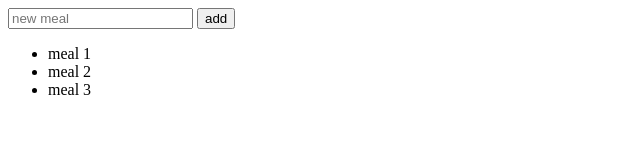
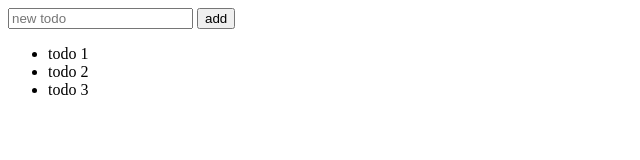
Before and after one commit to stevemu/awstest, a website: page static/index.html in a window 1280 px wide. Shown: the full height of the page, 0-640 px from the left. Drawn offline with Linux system fonts and the light colour scheme; no server answers.

Commit message:
add frontend

```diff
--- a/static/index.html
+++ b/static/index.html
@@ -2,12 +2,12 @@
   <head></head>
   <body>
     <h1 id="host"></h1>
-    <input type="text" placeholder="new meal" />
+    <input type="text" placeholder="new todo" />
     <button>add</button>
     <ul>
-      <li>meal 1</li>
-      <li>meal 2</li>
-      <li>meal 3</li>
+      <li>todo 1</li>
+      <li>todo 2</li>
+      <li>todo 3</li>
     </ul>
   </body>
 
```
